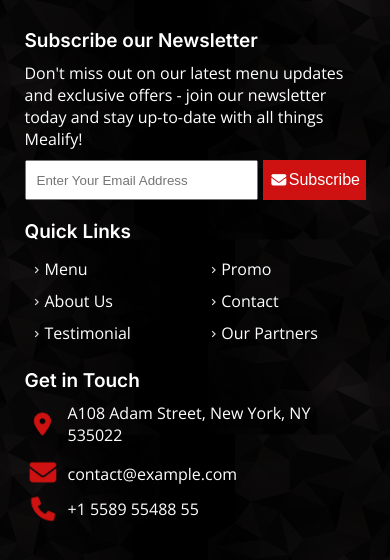
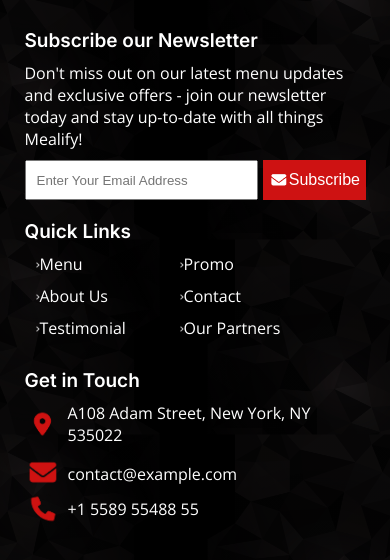
Before and after one commit to omarkhalifa20/Omarkhalifasites, a plain HTML site: page index.html in a window 390 px wide. Shown: the part 7395-7955 px from the top of the page. Drawn offline with nearby package versions, Linux system fonts and the light colour scheme.

Commit message:
Add files via upload

```diff
--- a/css/media.css
+++ b/css/media.css
@@ -318,7 +318,9 @@
         width: 30%;
     }
     .quick ul li {
-        width: 45%;
+        width: 35%;
+        margin-bottom: 10px;
+        padding: 0;
     }
     .sec4 .container {
         width: 90%;
```
